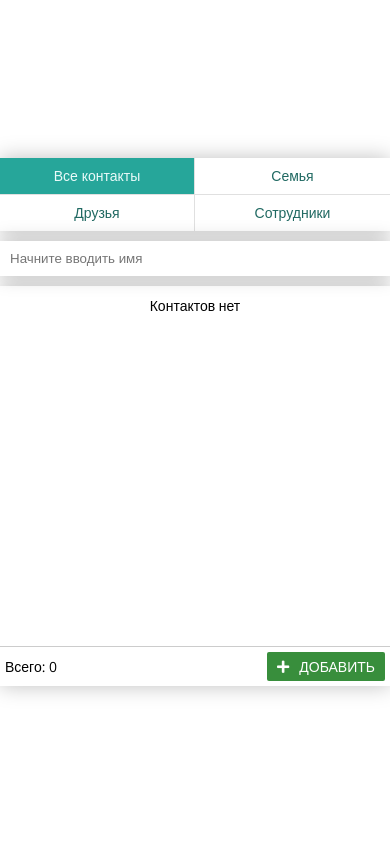
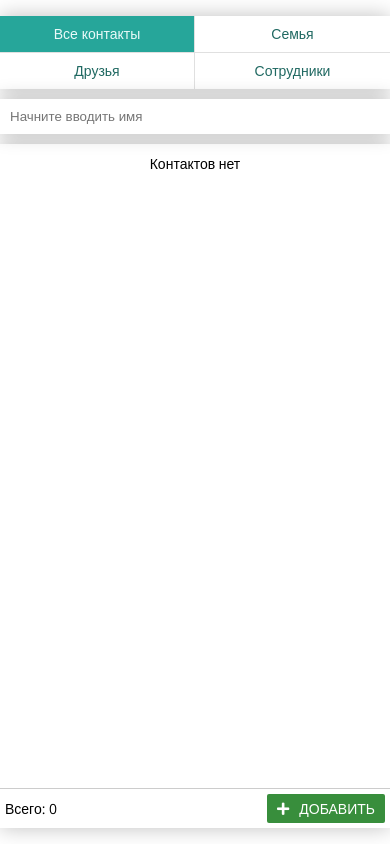
Before and after one commit to rkoshovyi/vue-contacts, a Vue app: page / in a window 390 px wide. Built offline with nearby package versions, Linux system fonts and the light colour scheme.

Commit message:
some styles fixes

```diff
--- a/src/components/Contacts.vue
+++ b/src/components/Contacts.vue
@@ -361,11 +361,11 @@ export default {
 
 .contacts-list {
     width: 100%;
-    height: 420px;
+    height: calc(100vh - 220px);
     overflow-y: auto;
 
     @media (max-width: 500px) {
-      height: 360px;
+    height: calc(100vh - 200px);
     }
 }
 
@@ -566,7 +566,7 @@ export default {
     top: 50%;
     left: 50%;
     transform: translate(-50%, -50%);
-    width: 400px;
+    min-width: 250px;
     max-width: 100%;
     padding: 20px;
     background-color: #fff;
@@ -620,6 +620,7 @@ export default {
 .contact-saved {
     display: flex;
     align-items: center;
+    justify-content: center;
     font-size: 16px;
 }
 
```
Also changed, not shown: 9 other files (tests, documents, lock files or other folders).
